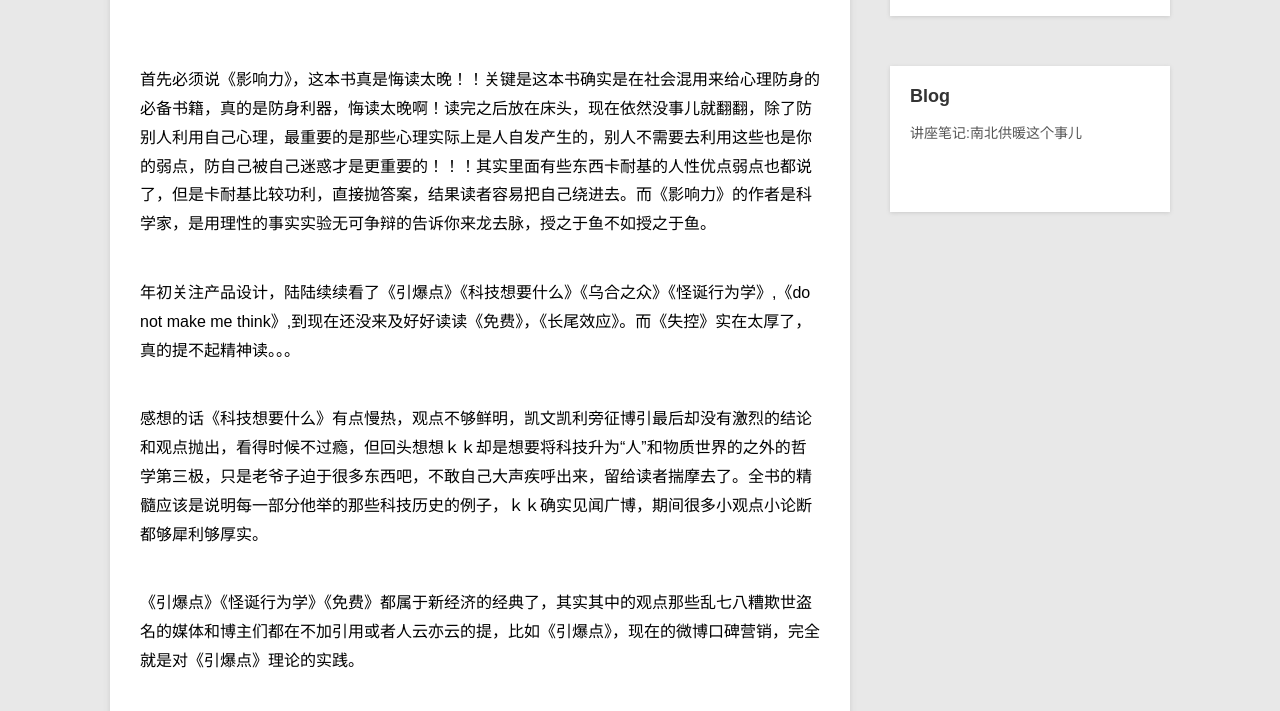
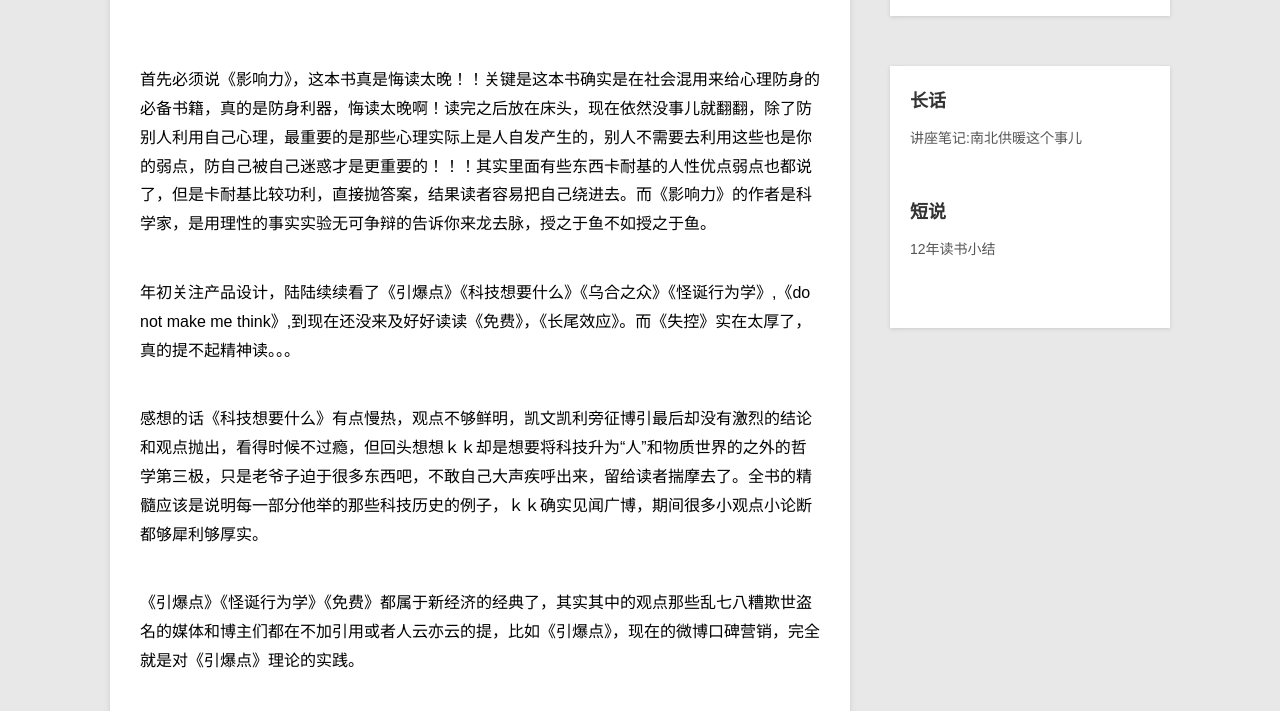
Before and after one commit to monomaniar/monomaniar.github.io, a Jekyll site: the page built from _posts/misc/2013-01-01-nianzhongzongjie-dushupian.md, in a window 1280 px wide and 900 px high, cut to the strip 189-900 px from the top of the window. Built offline with Jekyll 4.4.1, drawn with Linux system fonts in a browser that asks for light colours; Markdown is read by kramdown in place of the engine named in the settings.

Commit message:
fix blog in sidenav in post.html

```diff
--- a/_layouts/post.html
+++ b/_layouts/post.html
@@ -32,9 +32,15 @@
     </div>
 
     <div class="sidenav">
-        <h2>Blog</h2>
+        <h2>长话</h2>
         <ul class="artical-list">
             {% for post in site.categories.blog%}
+            <li><a href="{{ post.url }}">{{ post.title }}</a></li>
+            {% endfor %}
+        </ul>
+        <h2>短说</h2>
+        <ul class="artical-list">
+            {% for post in site.categories.misc%}
             <li><a href="{{ post.url }}">{{ post.title }}</a></li>
             {% endfor %}
         </ul>
```
